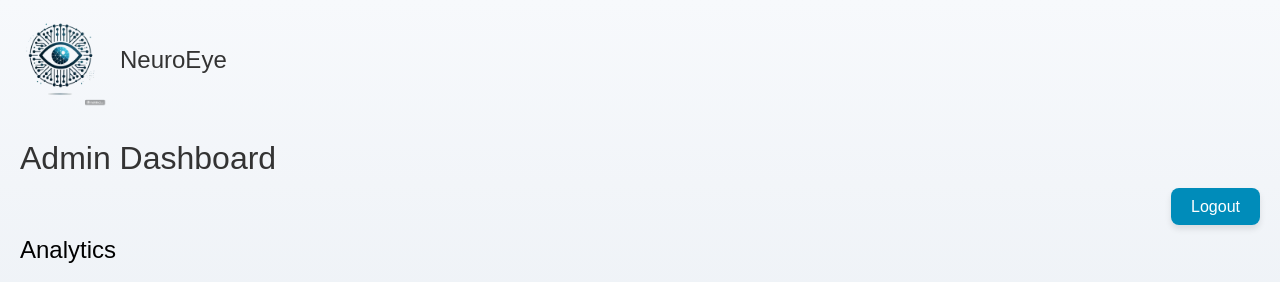
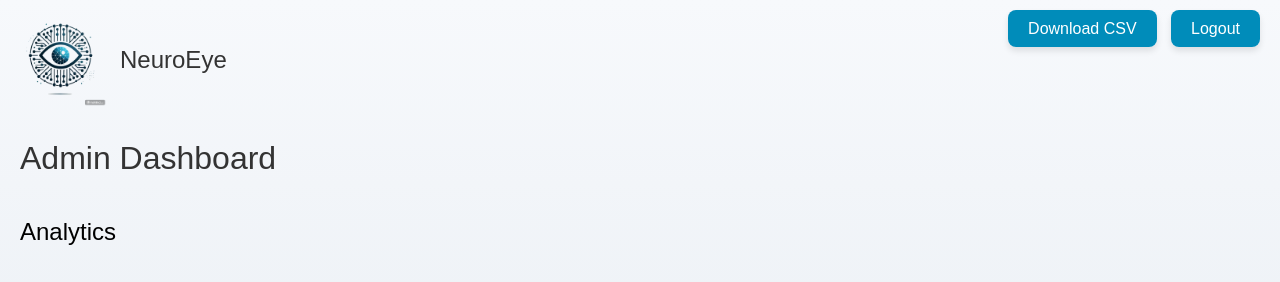
Before and after one commit to ReemaAlshawi/NeuroEye, a Python web app: template templates/admin_dashboard.html in a window 1280 px wide. Shown: the top 282 px of the page. Run offline with Jinja, Linux system fonts and the light colour scheme; the template is opened without the code that fills it, so the values that code supplies are empty.

Commit message:
Update templates files with recent changes

```diff
--- a/templates/admin_dashboard.html
+++ b/templates/admin_dashboard.html
@@ -12,13 +12,14 @@
             height: 100vh;
             display: flex;
             flex-direction: column;
-            background: linear-gradient(to bottom, #f7f9fc, #e0e7ee); /* Subtle gradient background */
+            background: linear-gradient(to bottom, #f7f9fc, #e0e7ee);
         }
 
+        /* Table Styling */
         table {
             width: 100%;
             border-collapse: collapse;
-            margin-top: 20px; /* Add some space between elements */
+            margin-top: 20px;
         }
 
         table, th, td {
@@ -31,35 +32,39 @@
         }
 
         th {
-            background-color: #008CBA; /* Light blue background for headers */
-            color: white; /* White text for contrast */
-            text-transform: uppercase; /* Make header text uppercase for emphasis */
+            background-color: #008CBA;
+            color: white;
+            text-transform: uppercase;
         }
 
         td {
-            background-color: #ffffff; /* Keep table cells white */
+            background-color: #ffffff;
         }
 
-        .logout {
-            text-align: right;
+        /* Button Styling */
+        .actions {
+            position: absolute;
+            top: 20px;
+            right: 20px;
         }
 
-        .logout a {
+        .actions a {
             text-decoration: none;
             font-size: 16px;
             background-color: #008CBA;
             color: white;
             padding: 10px 20px;
-            border-radius: 8px; /* Rounded corners */
-            box-shadow: 0px 4px 6px rgba(0, 0, 0, 0.1); /* Subtle shadow */
-            transition: background-color 0.3s ease; /* Hover effect */
+            border-radius: 8px;
+            box-shadow: 0px 4px 6px rgba(0, 0, 0, 0.1);
+            transition: background-color 0.3s ease;
+            margin-left: 10px; /* Space between buttons */
         }
 
-        .logout a:hover {
-            background-color: #005f7f; /* Darker color on hover */
+        .actions a:hover {
+            background-color: #005f7f;
         }
 
-        /* Top-left corner logo and title */
+        /* Header Styling */
         .header {
             position: absolute;
             top: 10px;
@@ -69,17 +74,17 @@
         }
 
         .header img {
-            width: 100px; /* Adjust the logo size */
-            margin-right: 10px; /* Space between logo and title */
+            width: 100px;
+            margin-right: 10px;
         }
 
         .header h1 {
-            font-size: 24px; /* Adjusted font size */
+            font-size: 24px;
             margin: 0;
         }
 
         h1 {
-            margin-top: 120px; /* Push the heading lower */
+            margin-top: 120px;
             font-weight: normal;
             color: #333;
         }
@@ -90,6 +95,7 @@
         }
     </style>
 </head>
+
 <body>
 
     <!-- Top-left corner logo and title -->
@@ -100,7 +106,9 @@
 
     <h1>Admin Dashboard</h1>
 
-    <div class="logout">
+    <!-- Top-right corner Logout and Download buttons -->
+    <div class="actions">
+        <a href="/download_csv">Download CSV</a>
         <a href="/admin_logout">Logout</a>
     </div>
 
```
